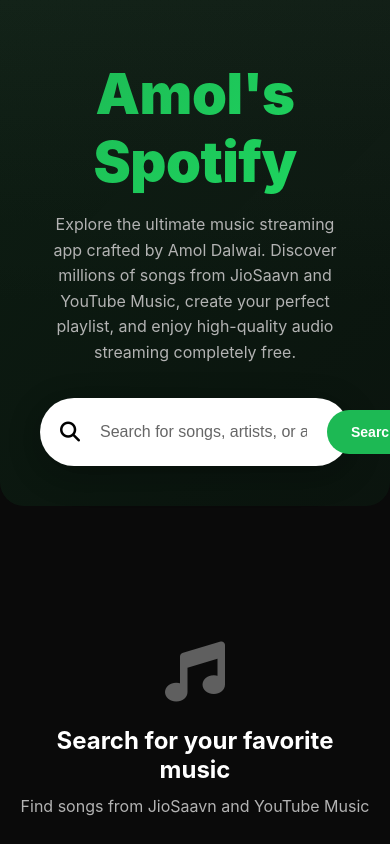
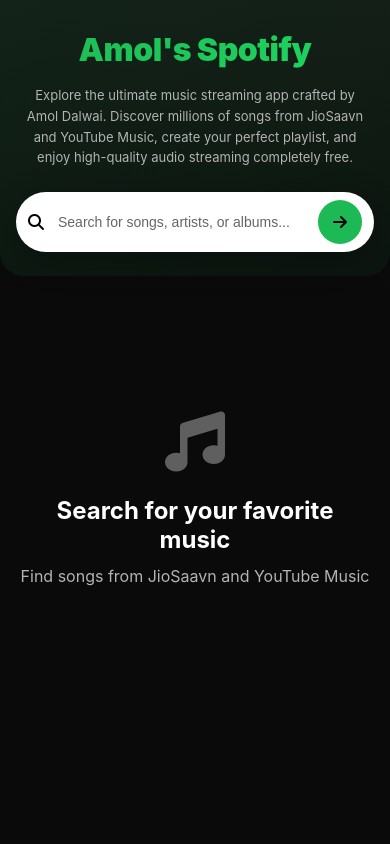
Before and after one commit to amoldalwai/SpotifyPremium, a Flask app: page / in a window 390 px wide. Run offline with Flask 3, Linux system fonts and the light colour scheme; data that the repository does not hold is empty.

Commit message:
Fix responsive design for mobile search bar and change search button to icon-only

```diff
--- a/static/style.css
+++ b/static/style.css
@@ -247,7 +247,7 @@
 }
 
 .search-btn {
-    padding: 12px 24px;
+    padding: 12px;
     border-radius: 500px;
     background: var(--accent-color);
     border: none;
@@ -255,14 +255,17 @@
     cursor: pointer;
     display: flex;
     align-items: center;
+    justify-content: center;
     gap: 8px;
     font-size: 14px;
     font-weight: 600;
     transition: all 0.2s;
+    width: 44px;
+    height: 44px;
 }
 
 .search-btn span {
-    display: inline-block;
+    display: none;
 }
 
 .search-btn:hover {
@@ -1226,6 +1229,32 @@
 
 
 @media (max-width: 768px) {
+    .hero-header {
+        padding: 40px 20px 30px;
+    }
+
+    .hero-title {
+        font-size: 42px;
+    }
+
+    .hero-subtitle {
+        font-size: 14px;
+        padding: 0 10px;
+    }
+
+    .search-container {
+        max-width: 100%;
+        padding: 10px 16px;
+    }
+
+    .search-btn {
+        padding: 10px 20px;
+    }
+
+    .search-btn span {
+        display: none;
+    }
+
     .player-content {
         padding: 20px 16px;
         gap: 24px;
@@ -1250,6 +1279,38 @@
 }
 
 @media (max-width: 480px) {
+    .hero-header {
+        padding: 30px 16px 24px;
+    }
+
+    .hero-title {
+        font-size: 32px;
+    }
+
+    .hero-subtitle {
+        font-size: 13px;
+        padding: 0 5px;
+        margin-bottom: 24px;
+    }
+
+    .search-container {
+        padding: 8px 12px;
+        gap: 8px;
+    }
+
+    .search-container i {
+        font-size: 16px;
+    }
+
+    #searchInput {
+        font-size: 14px;
+        padding: 6px;
+    }
+
+    .search-btn {
+        padding: 8px 12px;
+    }
+
     .search-results {
         grid-template-columns: repeat(2, 1fr);
         gap: 8px;
```
